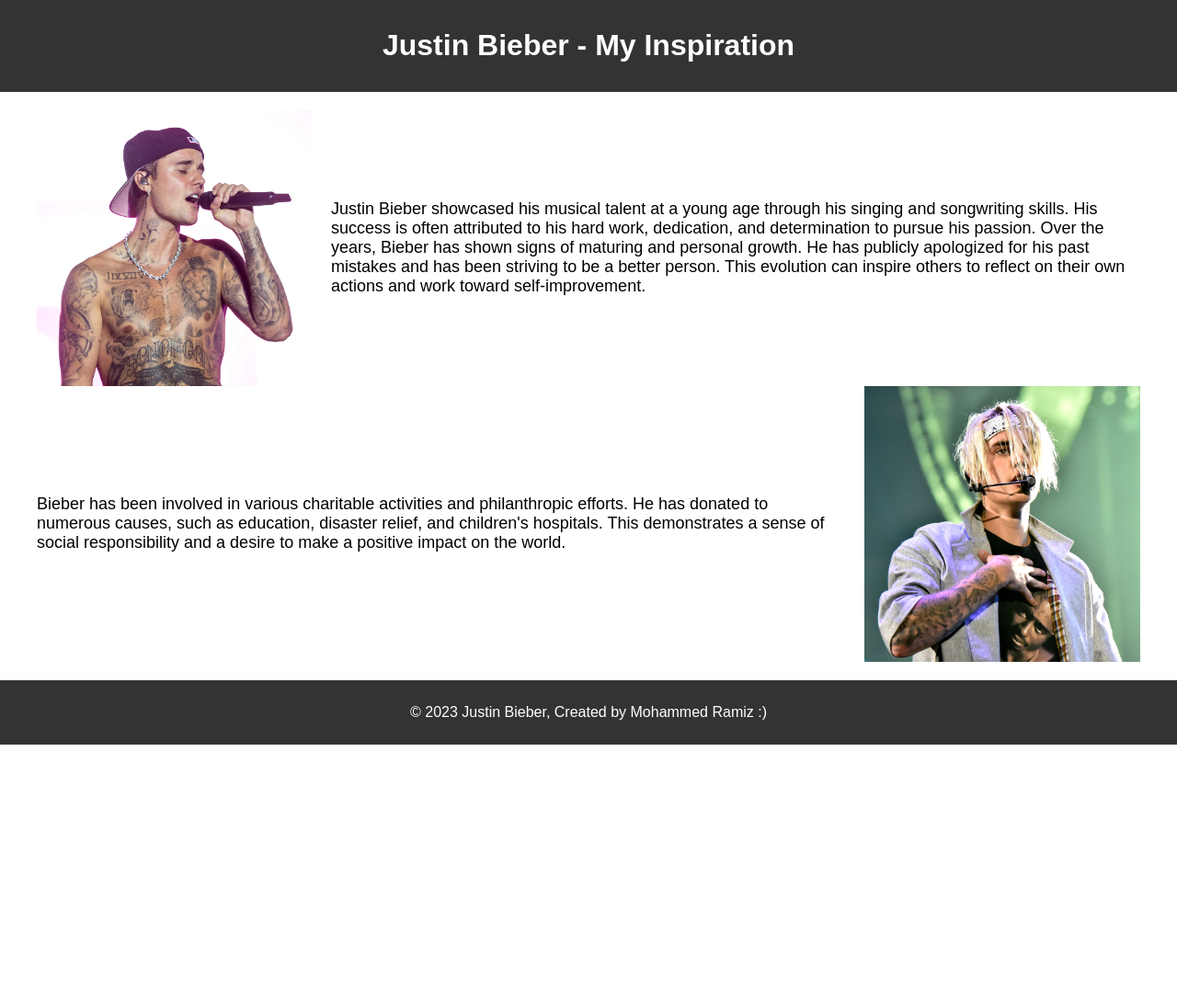
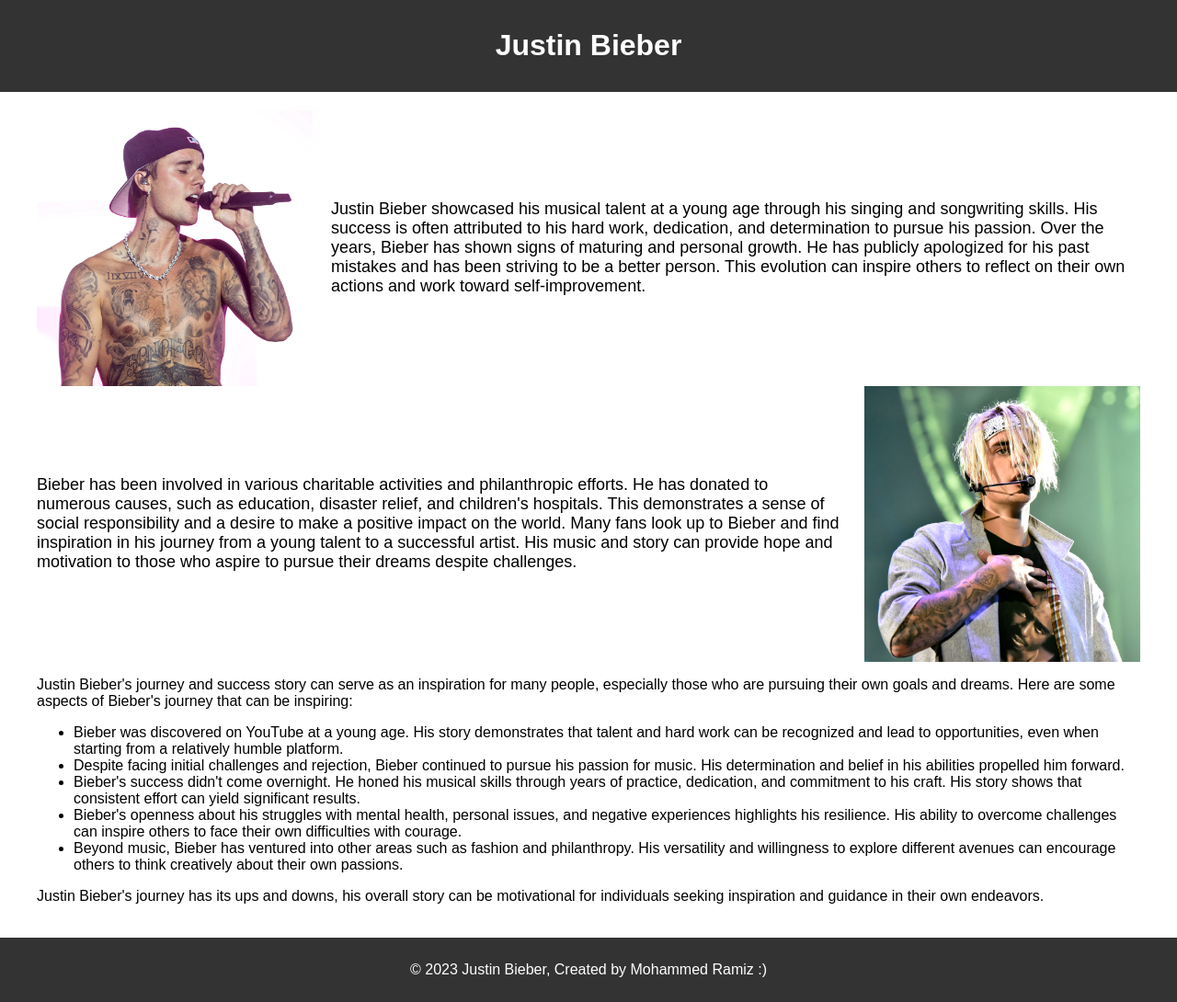
Before and after one commit to mdramizfk/justin-beiber-website-project, a plain HTML site: page index.html in a window 1280 px wide. Shown: the whole page at 92% size. Before the commit the page ends 810 px from the top, so only its background shows below. Drawn offline with Linux system fonts and the light colour scheme.

Commit message:
added more content with heading correction

```diff
--- a/index.html
+++ b/index.html
@@ -8,7 +8,7 @@
 </head>
 <body>
   <header>
-    <h1>Justin Bieber - My Inspiration</h1>
+    <h1>Justin Bieber</h1>
   </header>
   <div class="container">
     <div class="image-with-text">
@@ -19,10 +19,19 @@
     </div>
     <div class="image-with-text">
       <div class="text">
-        <p>Bieber has been involved in various charitable activities and philanthropic efforts. He has donated to numerous causes, such as education, disaster relief, and children's hospitals. This demonstrates a sense of social responsibility and a desire to make a positive impact on the world.</p>
+        <p>Bieber has been involved in various charitable activities and philanthropic efforts. He has donated to numerous causes, such as education, disaster relief, and children's hospitals. This demonstrates a sense of social responsibility and a desire to make a positive impact on the world. Many fans look up to Bieber and find inspiration in his journey from a young talent to a successful artist. His music and story can provide hope and motivation to those who aspire to pursue their dreams despite challenges.</p>
       </div>
       <img src="./assets/images/justin bieber 2.jpeg" alt="Justin Bieber on the right">
     </div>
+    <p>Justin Bieber's journey and success story can serve as an inspiration for many people, especially those who are pursuing their own goals and dreams. Here are some aspects of Bieber's journey that can be inspiring:</p>
+    <ul>
+      <li>Bieber was discovered on YouTube at a young age. His story demonstrates that talent and hard work can be recognized and lead to opportunities, even when starting from a relatively humble platform.</li>
+      <li>Despite facing initial challenges and rejection, Bieber continued to pursue his passion for music. His determination and belief in his abilities propelled him forward.</li>
+      <li>Bieber's success didn't come overnight. He honed his musical skills through years of practice, dedication, and commitment to his craft. His story shows that consistent effort can yield significant results.</li>
+      <li>Bieber's openness about his struggles with mental health, personal issues, and negative experiences highlights his resilience. His ability to overcome challenges can inspire others to face their own difficulties with courage.</li>
+      <li>Beyond music, Bieber has ventured into other areas such as fashion and philanthropy. His versatility and willingness to explore different avenues can encourage others to think creatively about their own passions.</li>
+    </ul>
+    <p>Justin Bieber's journey has its ups and downs, his overall story can be motivational for individuals seeking inspiration and guidance in their own endeavors.</p>
   </div>
   <footer>
     <p>&copy; 2023 Justin Bieber, Created by Mohammed Ramiz :)</p>
```
